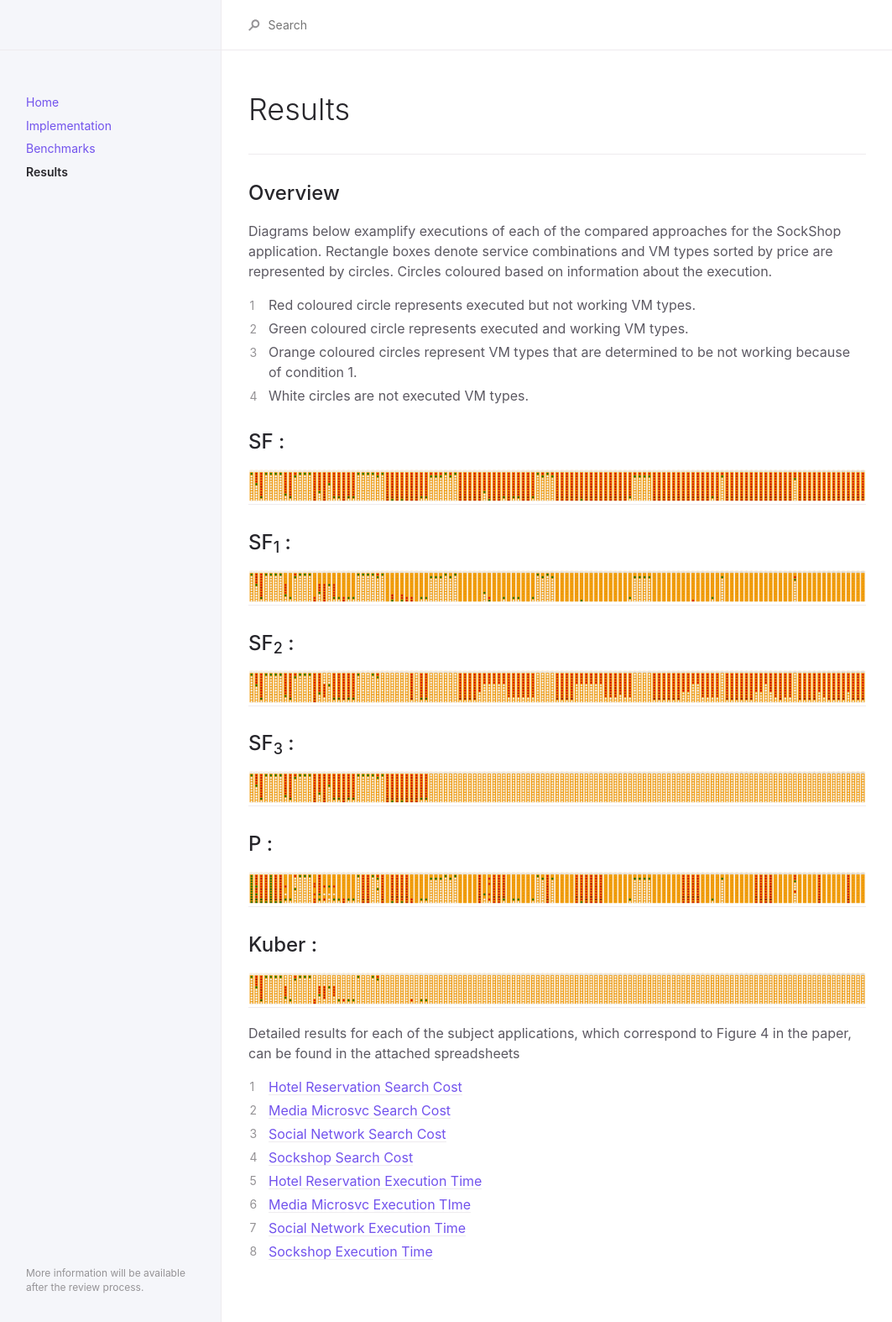
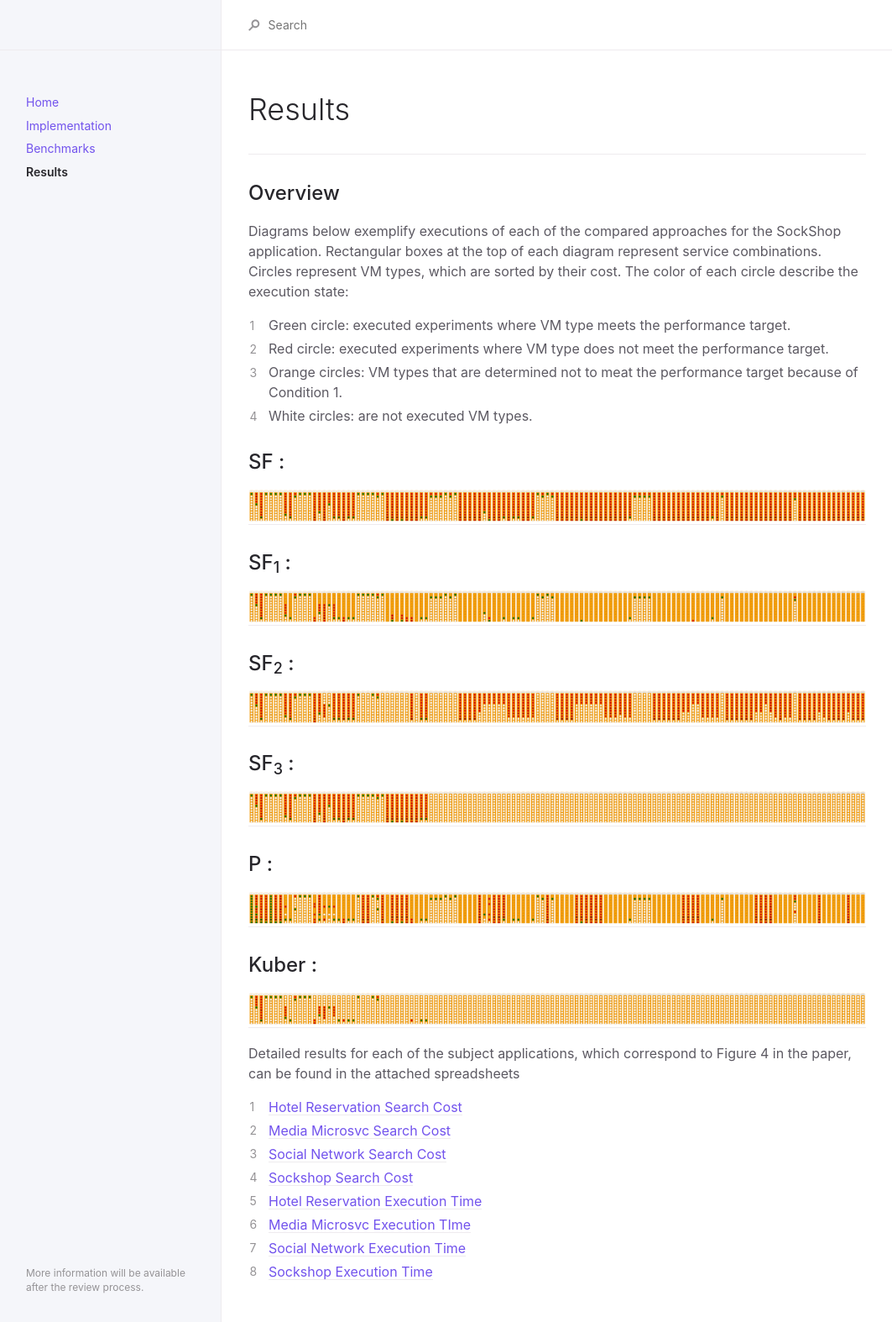
Before and after one commit to kubercostoptimizer/kubercostoptimizer.github.io, a Jekyll site: the page built from docs/results.md, in a window 1280 px wide. Shown: the whole page at 84% size, without its empty margins (108-1171 px from the left). Built offline with Jekyll 4.4.1, drawn with Linux system fonts in a browser that asks for light colours.

Commit message:
Update results.md

```diff
--- a/docs/results.md
+++ b/docs/results.md
@@ -11,13 +11,15 @@ permalink: /docs/results
 
 ## Overview
 
-Diagrams below examplify executions of each of the compared approaches for the SockShop application.
-Rectangle boxes denote service combinations and VM types sorted by price are represented by circles.
-Circles coloured based on information about the execution.
-1. Red coloured circle represents executed but not working VM types.
-2. Green coloured circle represents executed and working VM types.
-3. Orange coloured circles represent VM types that are determined to be not working because of condition 1.
-4. White circles are not executed VM types.
+Diagrams below exemplify executions of each of the compared approaches for the SockShop application.
+Rectangular boxes at the top of each diagram represent service combinations. Circles represent VM types, which are sorted by their cost.
+The color of each circle describe the execution state:
+
+1. Green circle:  executed experiments where VM type meets the performance target.
+2. Red circle: executed experiments where VM type does not meet the performance target.
+3. Orange circles: VM types that are determined not to meat the performance target because of Condition 1.
+4. White circles:  are not executed VM types.
+
 
 ## SF :
 
```
